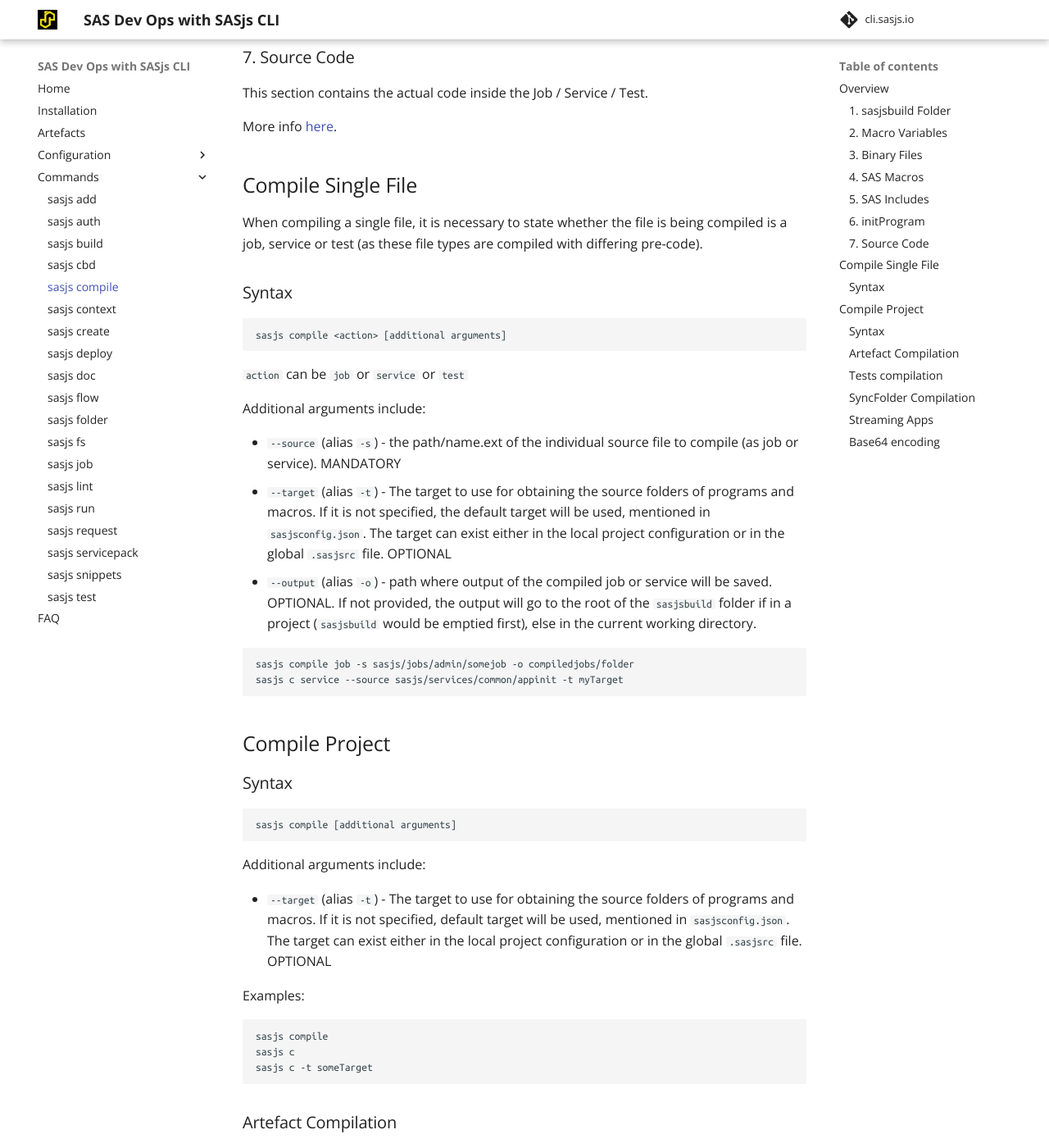
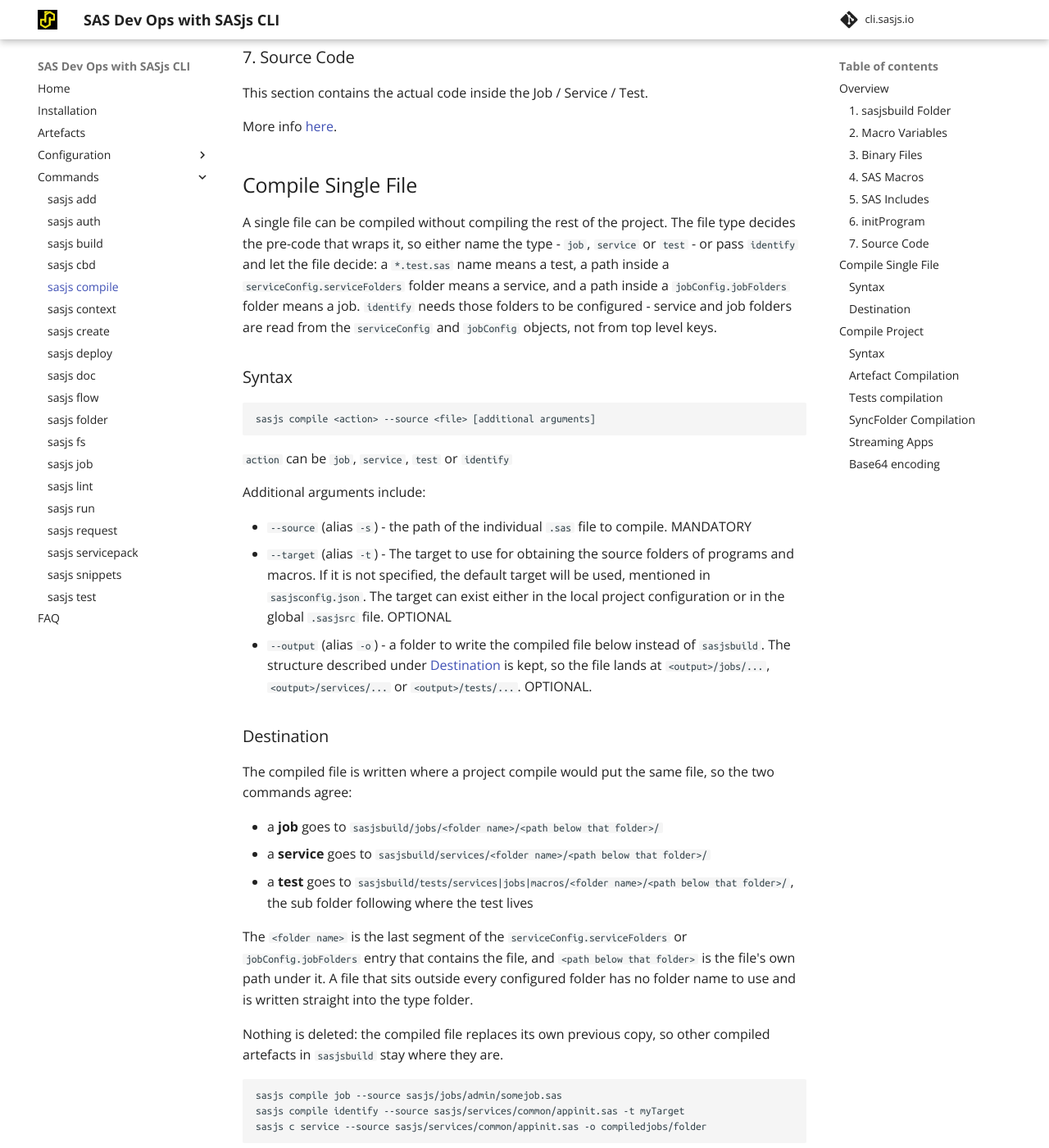
Before and after one commit to sasjs/cli.sasjs.io, an MkDocs documentation site: the page built from docs/compile.md, in a window 1280 px wide and 1400 px high, scrolled down 5330 px. Shown: the whole window at 82% size. Built offline with MkDocs 1.6.1 and Material for MkDocs 9.7.7, drawn with Linux system fonts in a browser that asks for light colours; comment, search, counter and statistics services are not loaded; some of the changed text lies outside the part shown.

Commit message:
docs(compile): document identify, and what a single-file compile writes
The single-file section listed job, service and test but not identify, gave examples without the .sas extension they need, and described the old output behaviour - output to the root of sasjsbuild with that folder emptied first.

The output follows the file's type: sasjsbuild/jobs/<leaf> for a job, sasjsbuild/services/<leaf> otherwise, or <output>/<type>s/<leaf> below --output. Nothing is deleted - the compiled file replaces its own previous copy, and these are the same paths a project compile writes.

identify resolves the type from the file: a *.test.sas name, then a path inside serviceConfig.serviceFolders, then one inside jobConfig.jobFolders. Those folders must live in serviceConfig / jobConfig - top level keys are not read.

````diff
--- a/docs/compile.md
+++ b/docs/compile.md
@@ -105,26 +105,41 @@
 
 ## Compile Single File
 
-When compiling a single file, it is necessary to state whether the file is being compiled is a job, service or test (as these file types are compiled with differing pre-code).
+A single file can be compiled without compiling the rest of the project. The file type decides the pre-code that wraps it, so either name the type - `job`, `service` or `test` - or pass `identify` and let the file decide: a `*.test.sas` name means a test, a path inside a `serviceConfig.serviceFolders` folder means a service, and a path inside a `jobConfig.jobFolders` folder means a job. `identify` needs those folders to be configured - service and job folders are read from the `serviceConfig` and `jobConfig` objects, not from top level keys.
 
 ### Syntax
 
 ```
-sasjs compile <action> [additional arguments]
+sasjs compile <action> --source <file> [additional arguments]
 ```
 
-`action` can be `job` or `service` or `test`
+`action` can be `job`, `service`, `test` or `identify`
 
 Additional arguments include:
 
-- `--source` (alias `-s`) - the path/name.ext of the individual source file to compile (as job or service). MANDATORY
+- `--source` (alias `-s`) - the path of the individual `.sas` file to compile. MANDATORY
 - `--target` (alias `-t`) - The target to use for obtaining the source folders of programs and macros. If it is not specified, the default target will be used, mentioned in `sasjsconfig.json`. The target can exist either in the local project configuration or in the global `.sasjsrc` file. OPTIONAL
-- `--output` (alias `-o`) - path where output of the compiled job or service will be saved. OPTIONAL. If not provided, the output will go to the root of the `sasjsbuild` folder if in a project (`sasjsbuild` would be emptied first), else in the current working directory.
+- `--output` (alias `-o`) - a folder to write the compiled file below instead of `sasjsbuild`. The structure described under [Destination](#destination) is kept, so the file lands at `<output>/jobs/...`, `<output>/services/...` or `<output>/tests/...`. OPTIONAL.
+
+### Destination
+
+The compiled file is written where a project compile would put the same file, so the two commands agree:
+
+* a **job** goes to `sasjsbuild/jobs/<folder name>/<path below that folder>/`
+* a **service** goes to `sasjsbuild/services/<folder name>/<path below that folder>/`
+* a **test** goes to `sasjsbuild/tests/services|jobs|macros/<folder name>/<path below that folder>/`, the sub folder following where the test lives
+
+The `<folder name>` is the last segment of the `serviceConfig.serviceFolders` or `jobConfig.jobFolders` entry that contains the file, and `<path below that folder>` is the file's own path under it. A file that sits outside every configured folder has no folder name to use and is written straight into the type folder.
+
+Nothing is deleted: the compiled file replaces its own previous copy, so other compiled artefacts in `sasjsbuild` stay where they are.
 
 ```bash
-sasjs compile job -s sasjs/jobs/admin/somejob -o compiledjobs/folder
-sasjs c service --source sasjs/services/common/appinit -t myTarget
+sasjs compile job --source sasjs/jobs/admin/somejob.sas
+sasjs compile identify --source sasjs/services/common/appinit.sas -t myTarget
+sasjs c service --source sasjs/services/common/appinit.sas -o compiledjobs/folder
 ```
+
+The output is a full compile of that one file - the same macro variables, inlined dependencies and init / term programs a project compile would give it.
 
 ## Compile Project
 
````
Also changed, not shown: .pre-commit-config.yaml (added, +9 -0 lines).
